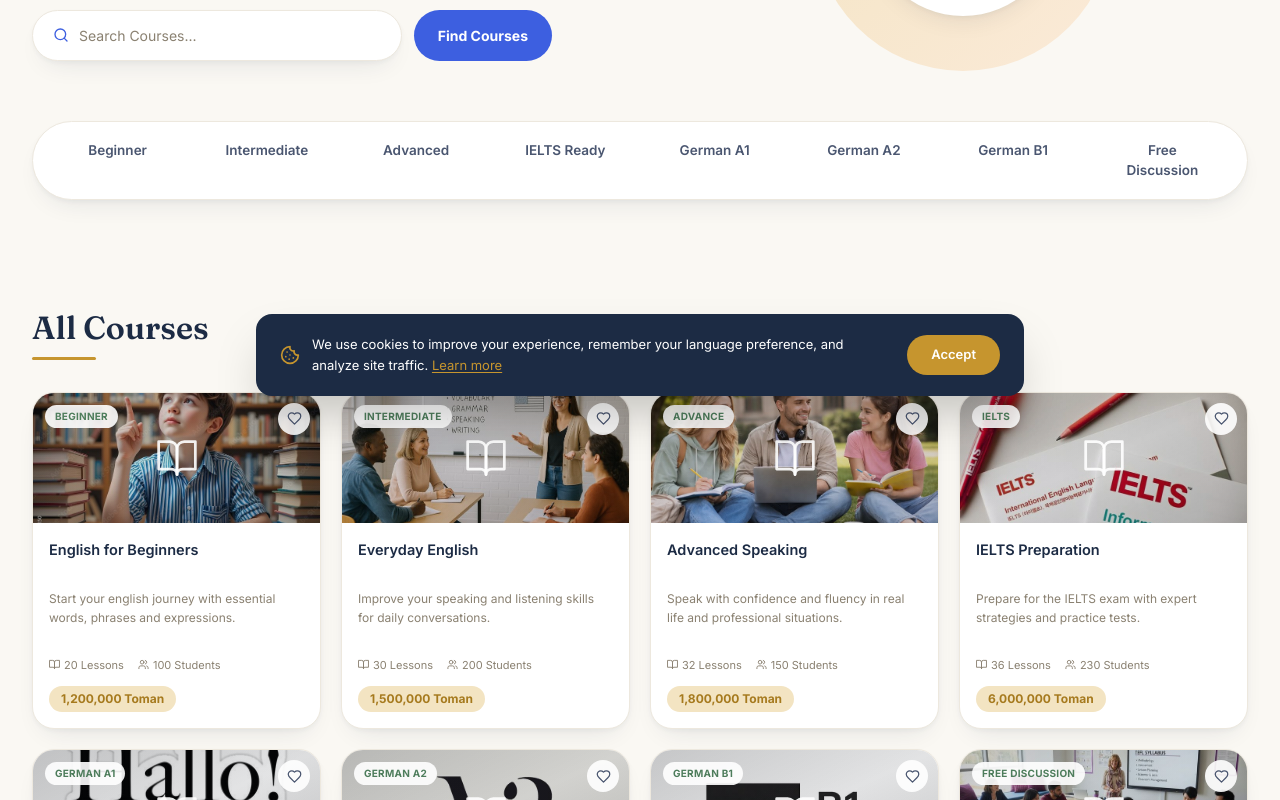
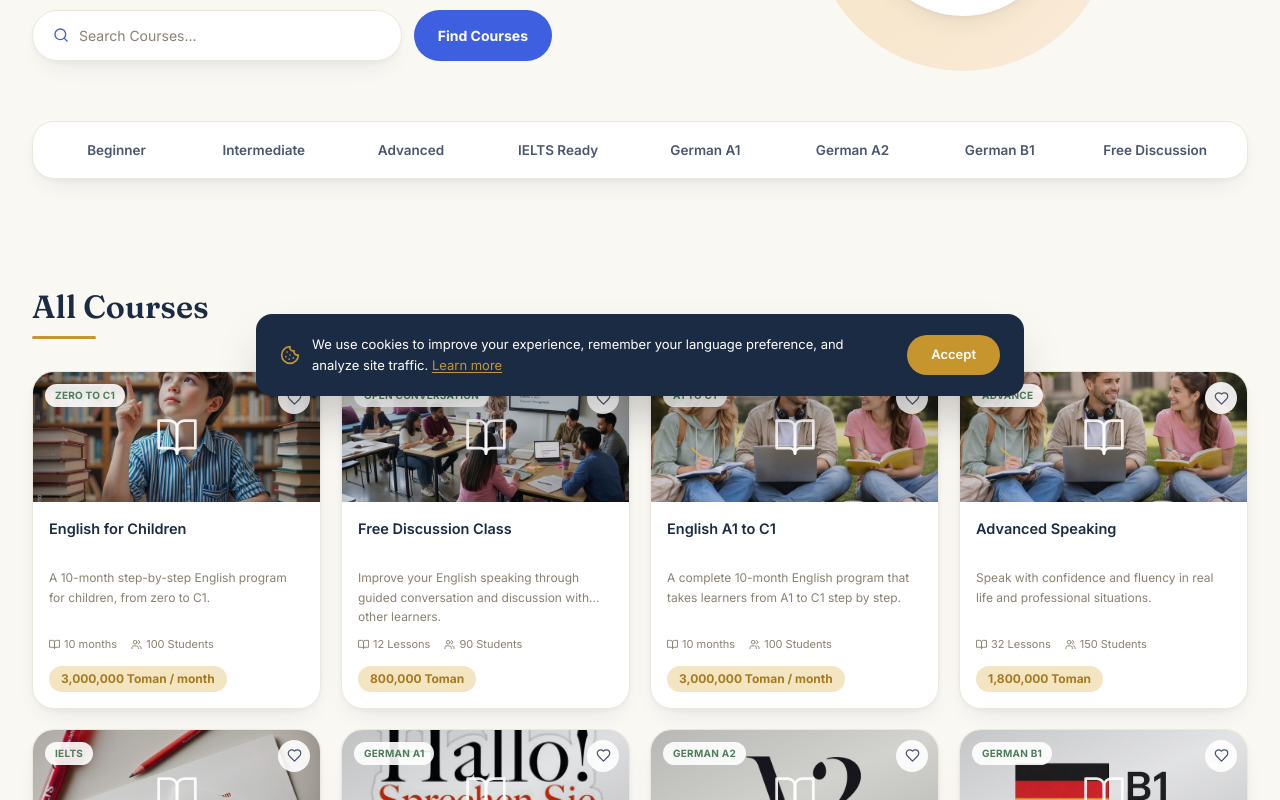
Before and after one commit to SpantaAlizadeh10/Se_One, a Next.js app: page /en/courses in a window 1280 px wide. Shown: the part 380-1180 px from the top of the page. Built offline with nearby package versions, Linux system fonts and the light colour scheme; no server answers.

Commit message:
Edi signup page

```diff
--- a/app/[lang]/(marketing)/courses/[courseId]/page.tsx
+++ b/app/[lang]/(marketing)/courses/[courseId]/page.tsx
@@ -33,6 +33,7 @@ const courseCoverImages: Record<string, string> = {
   everyday: "/images/clas.jpeg",
   advanced: "/images/c1.jpeg",
   ielts: "/images/ielts.jpeg",
+  "english-a1-c1": "/images/c1.jpeg",
 };
 
 export default function CourseDetailPage({
@@ -107,7 +108,8 @@ export default function CourseDetailPage({
 
           <div className="flex items-center gap-4 text-[13px] text-ink70 mb-8">
             <span className="flex items-center gap-1.5">
-              <BookOpen size={15} /> {course.lessons} {t("common.lessons")}
+              <BookOpen size={15} />{" "}
+              {course.duration ?? `${course.lessons} ${t("common.lessons")}`}
             </span>
             <span className="flex items-center gap-1.5">
               <Users size={15} /> {course.students} {t("common.students")}
--- a/app/[lang]/(marketing)/signup/page.tsx
+++ b/app/[lang]/(marketing)/signup/page.tsx
@@ -12,7 +12,7 @@ import {
   AlertCircle,
 } from "lucide-react";
 import { useLanguage } from "@/lib/i18n/LanguageProvider";
-import { type Role } from "@/lib/auth-client";
+import { storeAuth, type Role } from "@/lib/auth-client";
 import { register } from "@/lib/api/auth";
 import { ApiError } from "@/lib/api/client";
 import FormField from "@/components/marketing/auth/FormField";
@@ -25,7 +25,8 @@ export default function SignupPage() {
   const router = useRouter();
   const [role, setRole] = useState<Role>("student");
   const [agreed, setAgreed] = useState(false);
-  const [fullName, setFullName] = useState("");
+  const [firstName, setFirstName] = useState("");
+  const [lastName, setLastName] = useState("");
   const [email, setEmail] = useState("");
   const [password, setPassword] = useState("");
   const [confirmPassword, setConfirmPassword] = useState("");
@@ -42,7 +43,13 @@ export default function SignupPage() {
     setError(null);
     setLoading(true);
     try {
-      await register({ fullName, email, password, role });
+      const auth = await register({
+        fullName: `${firstName.trim()} ${lastName.trim()}`.trim(),
+        email,
+        password,
+        role,
+      });
+      storeAuth(auth);
       router.push(href("/login"));
     } catch (err) {
       setError(err instanceof ApiError ? err.message : String(err));
@@ -53,7 +60,7 @@ export default function SignupPage() {
   return (
     <main className="max-w-7xl mx-auto px-5 sm:px-8">
       <div className="grid grid-cols-1 lg:grid-cols-2 gap-10 items-start py-8">
-        <div className="max-w-[520px]">
+        <div className="order-last max-w-[520px] lg:order-first">
           <h1 className="font-serif text-[36px] sm:text-[44px] font-bold leading-[1.1] mb-4">
             {s.title1}
             <br />
@@ -75,13 +82,23 @@ export default function SignupPage() {
           <form onSubmit={submit}>
             <div className="grid grid-cols-1 sm:grid-cols-2 gap-x-5">
               <FormField
-                label={s.fullName}
+                label={s.firstName}
                 icon={<User size={18} />}
-                placeholder={s.fullNamePh}
+                placeholder={s.firstNamePh}
                 required
-                value={fullName}
-                onChange={(e) => setFullName(e.target.value)}
+                value={firstName}
+                onChange={(e) => setFirstName(e.target.value)}
               />
+              <FormField
+                label={s.lastName}
+                icon={<User size={18} />}
+                placeholder={s.lastNamePh}
+                required
+                value={lastName}
+                onChange={(e) => setLastName(e.target.value)}
+              />
+            </div>
+            <div className="grid grid-cols-1 sm:grid-cols-2 gap-x-5">
               <FormField
                 label={s.email}
                 icon={<Mail size={18} />}
@@ -237,6 +254,7 @@ export default function SignupPage() {
           </p>
         </div>
 
+        <div className="order-first lg:order-last">
           <ArchFigure tone="warm">
             <div className="w-[180px] h-[180px] sm:w-[220px] sm:h-[220px] rounded-full overflow-hidden mt-6">
               <Image
@@ -251,6 +269,7 @@ export default function SignupPage() {
             </div>
           </ArchFigure>
         </div>
+      </div>
     </main>
   );
 }
--- a/components/marketing/LatestCourses.tsx
+++ b/components/marketing/LatestCourses.tsx
@@ -22,6 +22,7 @@ const courseCovers: Record<string, string> = {
   everyday: "/images/clas.jpeg",
   advanced: "/images/c1.jpeg",
   ielts: "/images/ielts.jpeg",
+  "english-a1-c1": "/images/c1.jpeg",
   "german-a1": "/images/A1.jpeg",
   "german-a2": "/images/A2.jpeg",
   "german-b1": "/images/B1.jpeg",
@@ -154,8 +155,9 @@ export default function LatestCourses({
                 </p>
                 <div className="flex flex-wrap items-center gap-x-3.5 gap-y-1 text-[10px] sm:text-[11px] text-muted mb-3">
                   <span className="flex items-center gap-1">
-                    <BookOpen size={11} /> {course.lessons}{" "}
-                    {t("common.lessons")}
+                    <BookOpen size={11} />{" "}
+                    {course.duration ??
+                      `${course.lessons} ${t("common.lessons")}`}
                   </span>
                   <span className="flex items-center gap-1">
                     <Users size={11} /> {course.students} {t("common.students")}
--- a/components/marketing/courses/CoursesHero.tsx
+++ b/components/marketing/courses/CoursesHero.tsx
@@ -68,16 +68,18 @@ export default function CoursesHero({
         </div>
       </div>
 
-      <div className="mt-10 bg-white border border-line rounded-full shadow-card flex flex-wrap justify-center sm:justify-between px-3 py-2 gap-1">
+      <div className="mt-10 overflow-x-auto rounded-lg border border-line bg-white shadow-card thin-scroll sm:overflow-visible">
+        <div className="flex w-max min-w-full snap-x snap-mandatory gap-1 px-3 py-2 sm:w-full sm:justify-between">
           {levels.map((level) => (
             <div
               key={level}
-            className="px-5 sm:px-7 py-2.5 text-[13.5px] font-semibold rounded-full text-center flex-1 text-ink70"
+              className="shrink-0 snap-start whitespace-nowrap rounded-md px-5 py-2.5 text-center text-[13.5px] font-semibold text-ink70 sm:flex-1 sm:px-7"
             >
               {level}
             </div>
           ))}
         </div>
+      </div>
     </section>
   );
 }
--- a/lib/api/client.ts
+++ b/lib/api/client.ts
@@ -34,7 +34,17 @@ export function setToken(token: string | null) {
 
 type ApiFetchOptions = Omit<RequestInit, "body"> & { body?: unknown };
 
-export async function apiFetch<T>(path: string, options: ApiFetchOptions = {}): Promise<T> {
+export async function apiFetch<T>(
+  path: string,
+  options: ApiFetchOptions = {},
+): Promise<T> {
+  if (!BASE_URL) {
+    throw new ApiError(
+      "Backend API URL is not configured. Set NEXT_PUBLIC_API_BASE_URL in .env.local.",
+      0,
+    );
+  }
+
   const { body, headers, ...rest } = options;
   const token = getToken();
 
@@ -44,20 +54,26 @@ export async function apiFetch<T>(path: string, options: ApiFetchOptions = {}):
     headers: {
       "Content-Type": "application/json",
       ...(token ? { Authorization: `Bearer ${token}` } : {}),
-      ...headers
+      ...headers,
     },
-    body: body !== undefined ? JSON.stringify(body) : undefined
+    body: body !== undefined ? JSON.stringify(body) : undefined,
   });
 
   const contentType = res.headers.get("content-type") || "";
   const isJson = contentType.includes("application/json");
-  const data = isJson ? await res.json().catch(() => null) : await res.text().catch(() => null);
+  const data = isJson
+    ? await res.json().catch(() => null)
+    : await res.text().catch(() => null);
 
   if (!res.ok) {
     // ASP.NET's default ProblemDetails error shape uses "title"/"detail";
     // adjust this line if your API returns errors differently.
     const message =
-      (isJson && data && ((data as any).message || (data as any).title || (data as any).detail)) ||
+      (isJson &&
+        data &&
+        ((data as any).message ||
+          (data as any).title ||
+          (data as any).detail)) ||
       res.statusText ||
       "Request failed";
     throw new ApiError(message, res.status, data);
--- a/lib/api/courses.ts
+++ b/lib/api/courses.ts
@@ -8,6 +8,7 @@ export type Course = {
   lessons: number;
   students: number;
   price: string;
+  duration?: string;
   image?: string;
 };
 
@@ -86,6 +87,8 @@ function normalizeCourse(raw: unknown, index: number): Course | null {
       "EnrollmentCount",
     ),
     price: text(record, "price", "Price", "formattedPrice", "FormattedPrice"),
+    duration:
+      text(record, "duration", "Duration", "months", "Months") || undefined,
     image:
       text(
         record,
--- a/lib/i18n/dictionary.ts
+++ b/lib/i18n/dictionary.ts
@@ -258,21 +258,32 @@ export const dictionary = {
     coursesData: [
       {
         id: "beginners",
-        title: "انگلیسی برای مبتدیان",
-        level: "مبتدی",
-        desc: "سفر یادگیری انگلیسی خود را با کلمات، عبارات و اصطلاحات ضروری شروع کنید.",
+        title: "انگلیسی برای کودکان",
+        level: "صفر تا C1",
+        desc: "دوره ۱۰ماهه برای کودکان، از یادگیری صفر تا رسیدن به سطح C1 با آموزش مرحله‌به‌مرحله.",
         lessons: 20,
         students: 100,
-        price: "۱,۲۰۰,۰۰۰ تومان",
+        price: "ماهانه ۳,۰۰۰,۰۰۰ تومان",
+        duration: "۱۰ ماه",
       },
       {
-        id: "everyday",
-        title: "انگلیسی روزمره",
-        level: "متوسط",
-        desc: "مهارت صحبت‌کردن و شنیدن خود را برای مکالمات روزانه بهبود دهید.",
-        lessons: 30,
-        students: 200,
-        price: "۱,۵۰۰,۰۰۰ تومان",
+        id: "free-discussion",
+        title: "کلاس فری دیسکاشن",
+        level: "مکالمه آزاد",
+        desc: "تقویت مکالمه انگلیسی با تمرین گفت‌وگو و تبادل نظر با سایر زبان‌آموزان.",
+        lessons: 12,
+        students: 90,
+        price: "۸۰۰,۰۰۰ تومان",
+      },
+      {
+        id: "english-a1-c1",
+        title: "انگلیسی از A1 تا C1",
+        level: "A1 تا C1",
+        desc: "دوره ۱۰ماهه انگلیسی از سطح A1 تا C1 با مسیر آموزشی کامل و مرحله‌به‌مرحله.",
+        lessons: 20,
+        students: 100,
+        price: "ماهانه ۳,۰۰۰,۰۰۰ تومان",
+        duration: "۱۰ ماه",
       },
       {
         id: "advanced",
@@ -318,15 +329,6 @@ export const dictionary = {
         lessons: 35,
         students: 50,
         price: "۲,۰۰۰,۰۰۰ تومان",
-      },
-      {
-        id: "free-discussion",
-        title: "کلاس فری دیسکاشن",
-        level: "فری دیسکاشن",
-        desc: "بهبود مهارت مکالمه انگلیسی از طریق بحث آزاد و تبادل نظر با سایر زبان‌آموزان.",
-        lessons: 12,
-        students: 90,
-        price: "۸۰۰,۰۰۰ تومان",
       },
     ],
     coursesPage: {
@@ -605,6 +607,10 @@ export const dictionary = {
         heading: "برای شروع ثبت‌نام کنید",
         fullName: "نام و نام‌خانوادگی",
         fullNamePh: "نام کامل خود را وارد کنید",
+        firstName: "نام",
+        firstNamePh: "نام خود را وارد کنید",
+        lastName: "نام خانوادگی",
+        lastNamePh: "نام خانوادگی خود را وارد کنید",
         email: "ایمیل",
         emailPh: "ایمیل خود را وارد کنید",
         password: "رمز عبور",
@@ -1266,21 +1272,32 @@ export const dictionary = {
     coursesData: [
       {
         id: "beginners",
-        title: "English for Beginners",
-        level: "Beginner",
-        desc: "Start your english journey with essential words, phrases and expressions.",
+        title: "English for Children",
+        level: "Zero to C1",
+        desc: "A 10-month step-by-step English program for children, from zero to C1.",
         lessons: 20,
         students: 100,
-        price: "1,200,000 Toman",
+        price: "3,000,000 Toman / month",
+        duration: "10 months",
       },
       {
-        id: "everyday",
-        title: "Everyday English",
-        level: "Intermediate",
-        desc: "Improve your speaking and listening skills for daily conversations.",
-        lessons: 30,
-        students: 200,
-        price: "1,500,000 Toman",
+        id: "free-discussion",
+        title: "Free Discussion Class",
+        level: "Open Conversation",
+        desc: "Improve your English speaking through guided conversation and discussion with other learners.",
+        lessons: 12,
+        students: 90,
+        price: "800,000 Toman",
+      },
+      {
+        id: "english-a1-c1",
+        title: "English A1 to C1",
+        level: "A1 to C1",
+        desc: "A complete 10-month English program that takes learners from A1 to C1 step by step.",
+        lessons: 20,
+        students: 100,
+        price: "3,000,000 Toman / month",
+        duration: "10 months",
       },
       {
         id: "advanced",
@@ -1326,15 +1343,6 @@ export const dictionary = {
         lessons: 35,
         students: 50,
         price: "2,000,000 Toman",
-      },
-      {
-        id: "free-discussion",
-        title: "Free Discussion Class",
-        level: "Free Discussion",
-        desc: "Improve your English speaking skills through free discussion and exchange with other learners.",
-        lessons: 12,
-        students: 90,
-        price: "800,000 Toman",
       },
     ],
     coursesPage: {
@@ -1613,6 +1621,10 @@ export const dictionary = {
         heading: "Sign up to get started",
         fullName: "Full Name",
         fullNamePh: "Enter your full name",
+        firstName: "First Name",
+        firstNamePh: "Enter your first name",
+        lastName: "Last Name",
+        lastNamePh: "Enter your last name",
         email: "Email Address",
         emailPh: "Enter your email",
         password: "Password",
```
Also changed, not shown: public/sw.js. Lines whose indentation alone changed are shown as unchanged.
